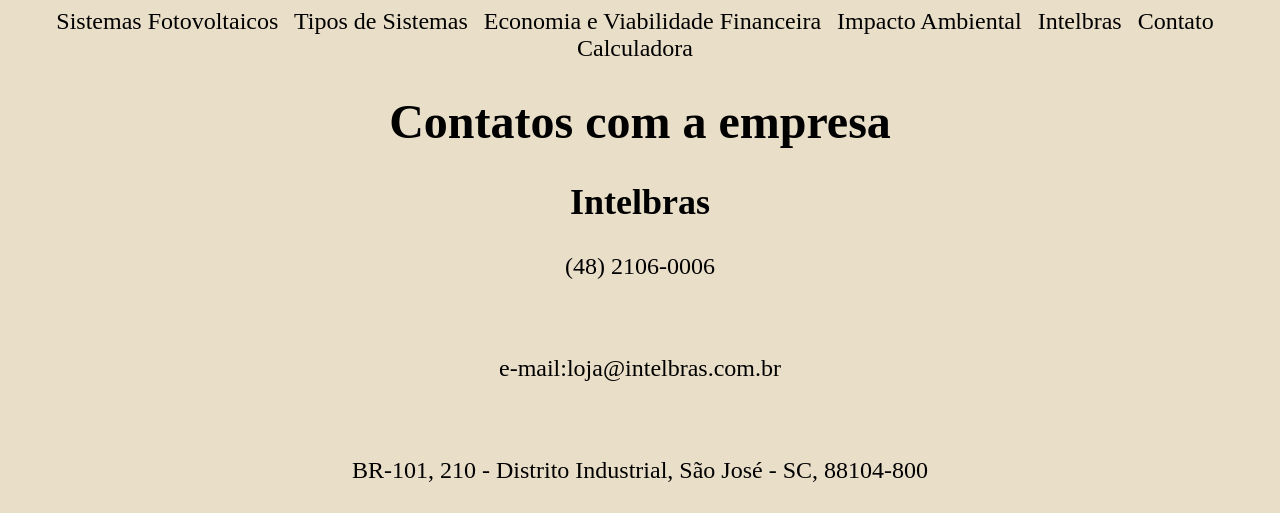
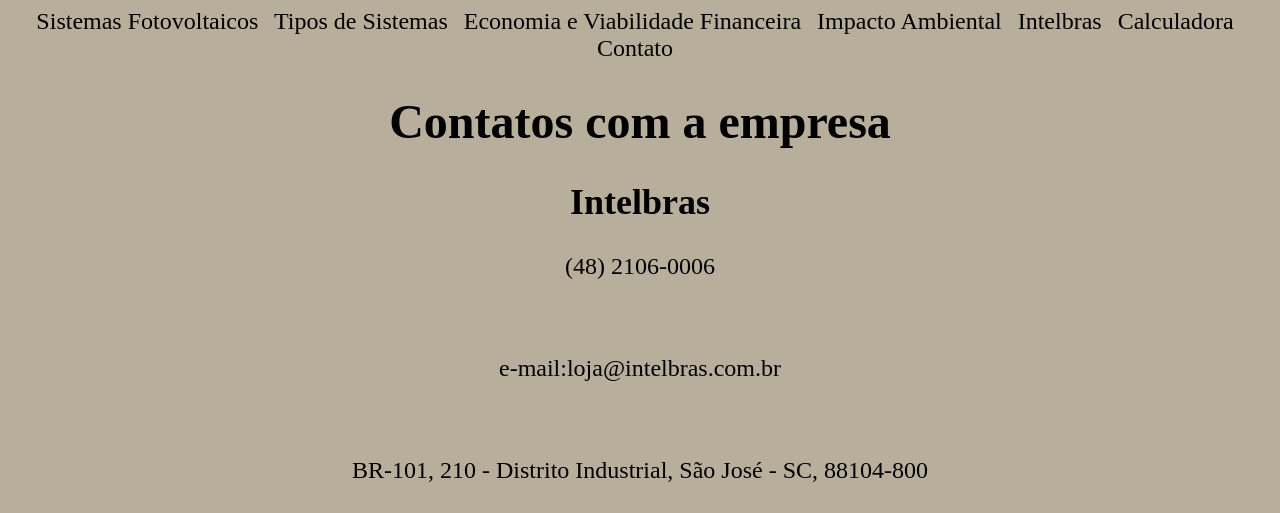
Before and after one commit to iagofagundes/site_sistemas_fotovoltaicas, a plain HTML site: page html/contato.html in a window 1280 px wide. Shown: the top 513 px of the page. Drawn offline with Linux system fonts and the light colour scheme.

Commit message:
versao next

```diff
--- a/css/style.css
+++ b/css/style.css
@@ -1,5 +1,5 @@
 body{
-    background-color: rgb(233, 222, 200);
+    background-color: rgb(184, 174, 156);
     color: rgb(0, 0, 0);
     text-align: center;
     font-size: 1.5rem;
@@ -17,7 +17,7 @@ a{
 a:hover{
     transition: ease;
     transition-duration: 1.5s;
-    background-color: rgb(219, 176, 120);
+    background-color: rgb(105, 92, 74);
     padding: 0px 4px;
     border-radius: 10px;
 }
@@ -25,7 +25,7 @@ a:hover{
 a:active{
     transition: ease;
     transition-duration: 1.0;
-    background-color: rgb(219, 176, 120);
+    background-color: rgb(105, 92, 74);
     padding: 0px 4px;
     border-radius: 4px;
 }
--- a/html/contato.html
+++ b/html/contato.html
@@ -14,8 +14,8 @@
             <a href="./Economia.html">Economia e Viabilidade Financeira</a>
             <a href="./Impacto_ambiental.html">Impacto Ambiental</a>
             <a href="./intelbras.html">Intelbras</a>
+            <a href="./prog_painel.html">Calculadora</a>
             <a href="./contato.html">Contato</a>
-            <a href="./prog_painel.html">Calculadora</a>
         </nav>
     </header>
     <main>
```
Also changed, not shown: html/Economia.html (+1 -1 lines), html/Impacto_ambiental.html (+1 -1 lines), html/Tipos_de_sisitemas.html (+1 -1 lines), html/intelbras.html (+1 -1 lines), html/prog_painel.html (+1 -1 lines), index.html (+1 -1 lines).
